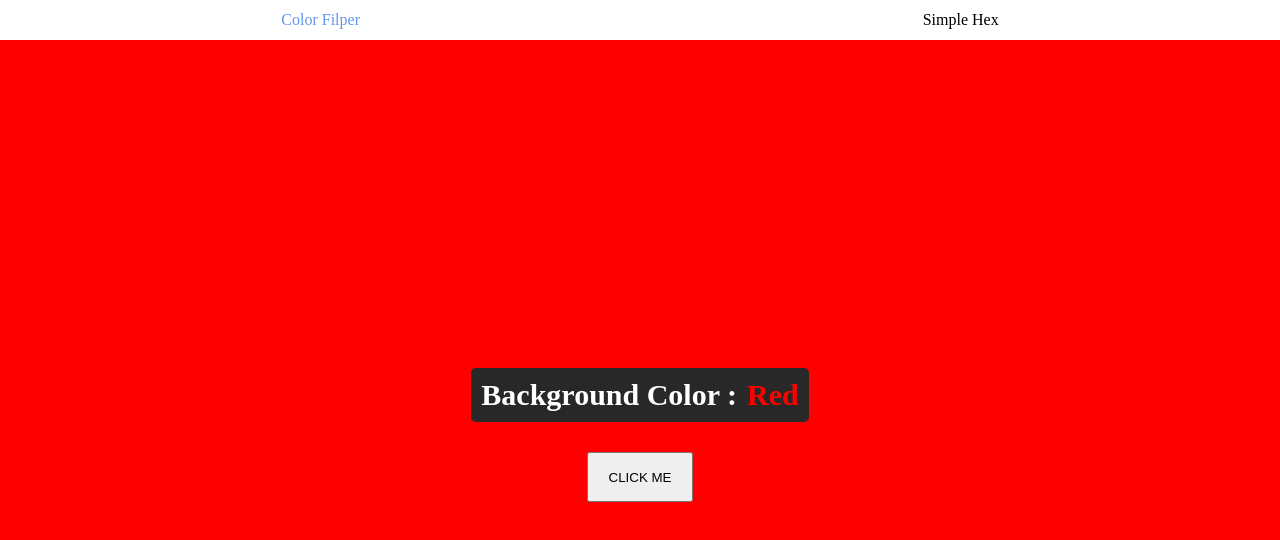
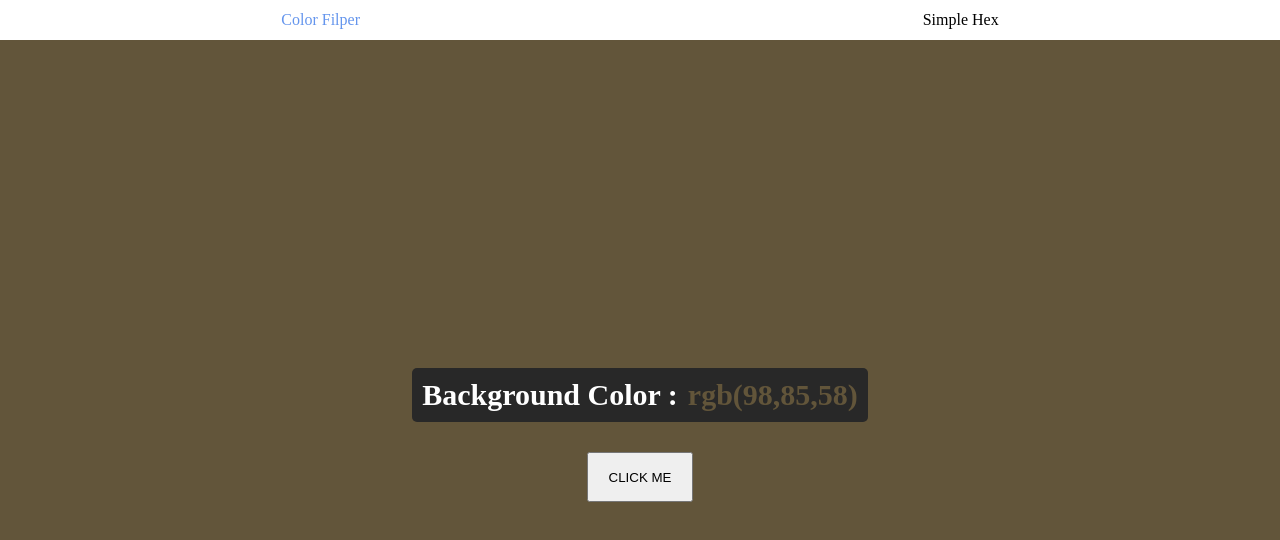
Before and after one commit to zxxng/VanillaJS-Study, a plain HTML site: page DAY1/0uizi0/index.html in a window 1280 px wide. Both pictures are taken after a click on the button "CLICK ME". Drawn offline with Linux system fonts and the light colour scheme.

Commit message:
feat: 랜덤 컬러 변경 기능 구현

```diff
--- a/DAY1/0uizi0/index.html
+++ b/DAY1/0uizi0/index.html
@@ -20,5 +20,7 @@
       </div>
       <button>CLICK ME</button>
     </div>
+    <!-- javascript -->
+    <script src="./index.js"></script>
   </body>
 </html>
--- /dev/null
+++ b/DAY1/0uizi0/index.js
@@ -0,0 +1,20 @@
+const background = document.getElementById("background");
+const font = document.getElementById("color");
+const btn = document.querySelector("button");
+
+/** 랜덤한 컬러를 생성하는 함수 */
+const makeRandomColor = () => {
+  const getRandomValue = () => Math.floor(Math.random() * 255);
+  const r = getRandomValue();
+  const g = getRandomValue();
+  const b = getRandomValue();
+  return `rgb(${r},${g},${b})`;
+};
+
+// 버튼 클릭 시 color 및 text 변경
+btn.addEventListener("click", () => {
+  const randomColor = makeRandomColor();
+  background.style.backgroundColor = randomColor;
+  font.style.color = randomColor;
+  font.innerText = randomColor;
+});
```
